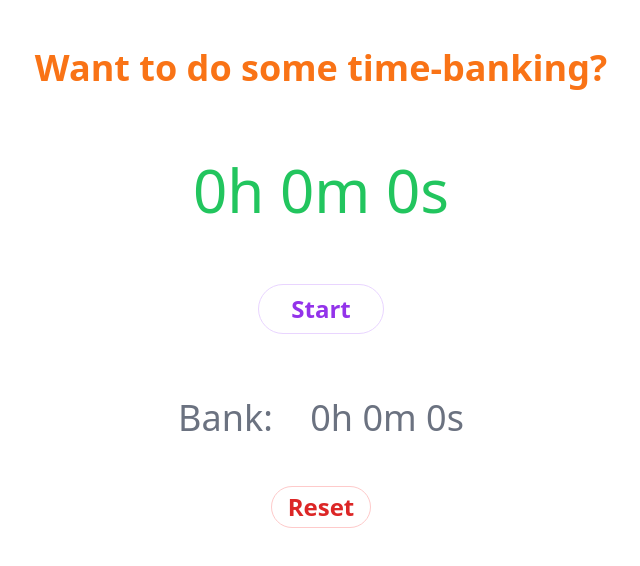
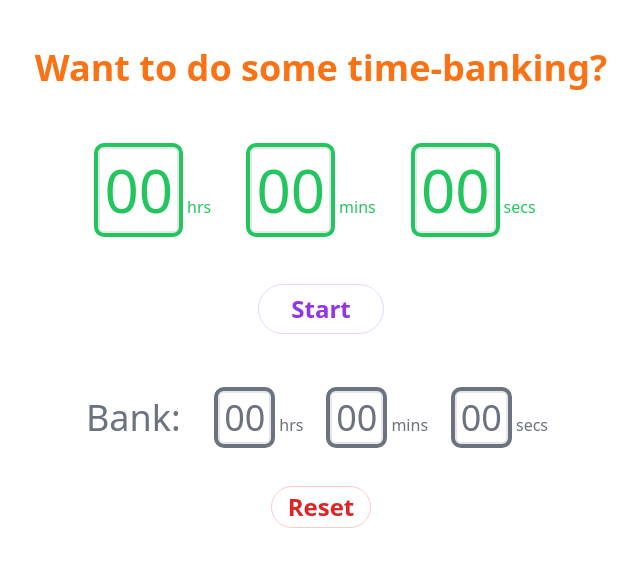
Before and after one commit to rbergara/timebank-timer-demo, a Next.js app: page / in a window 1280 px wide. Shown: the top 566 px of the page, without its empty margins (319-959 px from the left). Built offline with nearby package versions, Linux system fonts and the light colour scheme.

Commit message:
timer styling, break into simpler components

```diff
--- a/components/Counter.jsx
+++ b/components/Counter.jsx
@@ -1,10 +1,11 @@
 import { React } from "react";
 import CounterButton from "./CounterButton";
+import TimeDisplay from "./TimeDisplay";
 
 const Counter = ({ current, handleToggleState, running }) => {
   return (
     <div className='mt-2 flex flex-col items-center gap-y-8'>
-      <p className='text-3xl md:text-6xl text-green-500'>{current}</p>
+      <div className='text-3xl md:text-6xl text-green-500'><TimeDisplay time={current}/></div>
       <CounterButton handleToggleState={handleToggleState} running={running}/>
       {running}
     </div>
--- /dev/null
+++ b/components/TimeBox.jsx
@@ -0,0 +1,12 @@
+import { React } from "react";
+
+const TimeBox = ({ time, text }) => {
+  return (
+    <>
+      <span className="px-1 border-2 rounded-md outline outline-4">{time < 10 ? '0' + time : time || '00'}</span>
+      <span className="px-2 text-base">{text}</span>
+    </>
+  )
+}
+
+export default TimeBox;
--- /dev/null
+++ b/components/TimeDisplay.jsx
@@ -0,0 +1,21 @@
+import { React } from "react";
+import TimeBox from "./TimeBox";
+
+const hoursMS = 1000 * 60 * 60;
+const minsMS = 1000 * 60;
+
+const TimeDisplay = ({ time }) => {
+  const hours = Math.floor(time / hoursMS);
+  const minutes = Math.floor((time % hoursMS) / minsMS);
+  const seconds = Math.floor((time % minsMS) / 1000);
+
+  return (
+    <div>
+      <TimeBox time={hours} text='hrs'/>&nbsp;&nbsp;
+      <TimeBox time={minutes} text='mins'/>&nbsp;&nbsp;
+      <TimeBox time={seconds} text='secs'/>
+    </div>
+  )
+}
+
+export default TimeDisplay;
--- a/components/Timebank.jsx
+++ b/components/Timebank.jsx
@@ -1,14 +1,15 @@
 import React from 'react'
 import ResetButton from './ResetButton';
+import TimeDisplay from './TimeDisplay';
 
 const Timebank = ({ accumulated, handleReset }) => {
   return (
     <div className='mt-8 flex flex-col items-center'>
-      <p className='text-2xl md:text-4xl text-gray-500'>
+      <div className='text-2xl md:text-4xl text-gray-500 flex items-center'>
         <span>Bank:&nbsp;&nbsp;&nbsp;&nbsp;</span>
-        { accumulated }
-      </p>
-      <ResetButton handleReset={handleReset}/>
+        <TimeDisplay time={accumulated}/>
+      </div>
+      <ResetButton className='align-self-start' handleReset={handleReset}/>
     </div>
   )
 }
--- a/components/TimebankContainer.jsx
+++ b/components/TimebankContainer.jsx
@@ -2,26 +2,7 @@ import React, { useEffect, useRef, useState } from "react"
 import Counter from '../components/Counter';
 import Timebank from '../components/Timebank';
 
-function statusReducer(status, action) {
-  switch(action.type) {
-    case 'start':
-      return {status: 'running'};
-    case 'stop':
-      return {status: 'idle'};
-    default:
-      return {status: 'idle'};
-  }
-}
-
-function displayTime(amount) {
-	let hours = Math.floor(amount / (1000 * 60 * 60));
-	let minutes = Math.floor((amount % (1000 * 60 * 60)) / (1000 * 60));
-	let seconds = Math.floor((amount % (1000 * 60)) / 1000);
-	return `${hours}h ${minutes}m ${seconds}s`;
-}
-
 const TimebankContainer = () => {
-
   const [accumulated, setAccumulated] = useState(0);
   const [current, setCurrent] = useState(0);
   const [running, setRunning] = useState(false);
@@ -48,12 +29,15 @@ const TimebankContainer = () => {
 
   const handleReset = () => {
     setAccumulated(0);
+    if (running) {
+      setRunning(false);
+    }
   }
 
   return (
     <div className="flex flex-col items-center gap-y-8">
-      <Counter current={displayTime(current)} handleToggleState={handleToggleState} running={running}/>
-      <Timebank accumulated={displayTime(accumulated)} handleReset={handleReset}/>
+      <Counter current={current} handleToggleState={handleToggleState} running={running}/>
+      <Timebank accumulated={accumulated} handleReset={handleReset}/>
     </div>
   )
 }
```
